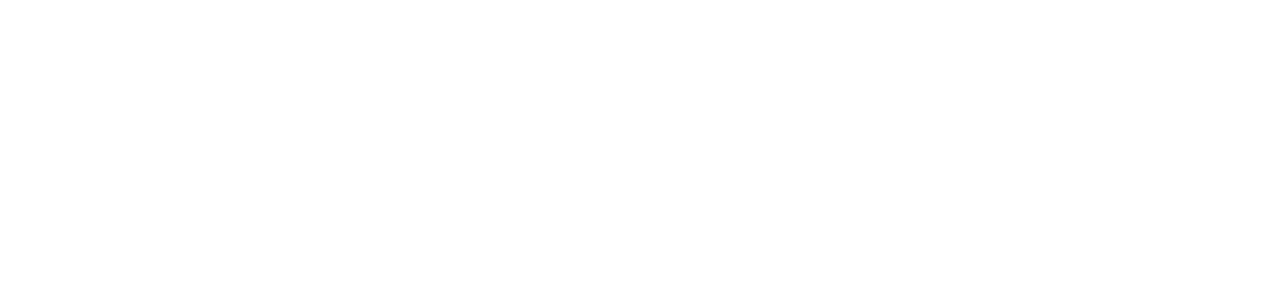
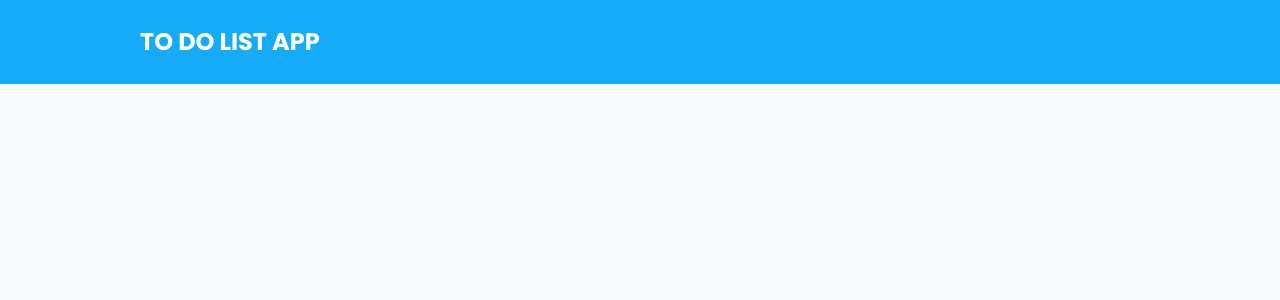
Before and after one commit to elangyudha280/devcode-challange-case-todolist, a React (Vite) app: page /detail/1 in a window 1280 px wide. Before the commit this address had no page. Shown: the top 300 px of the page. Built offline with nearby package versions, Linux system fonts and the light colour scheme.

Commit message:
buaat router detail page

```diff
--- a/src/App.jsx
+++ b/src/App.jsx
@@ -6,6 +6,7 @@
 
 // import page componet
 import HomePage from './pages/homepage'
+import DetailPage from './pages/detailPage'
 
 function App() {
 
@@ -14,6 +15,8 @@
       <Routes>
         {/* router home */}
         <Route path='/' element={<HomePage/>} />
+        {/* Router Detail activity */}
+        <Route path='/detail/:id' element={<DetailPage/>} />
       </Routes>
     </>
   )
--- a/src/pages/detailPage.jsx
+++ b/src/pages/detailPage.jsx
@@ -1,8 +1,14 @@
 import React from "react";
 
+// import layout
+import PagesLayout from "../layout/pagesLayout";
 
 const DetailPage = ()=>{
-    return
+    return (
+        <PagesLayout title="detailActivity" >
+
+        </PagesLayout>
+    )
 }
 
 export default DetailPage;
```
